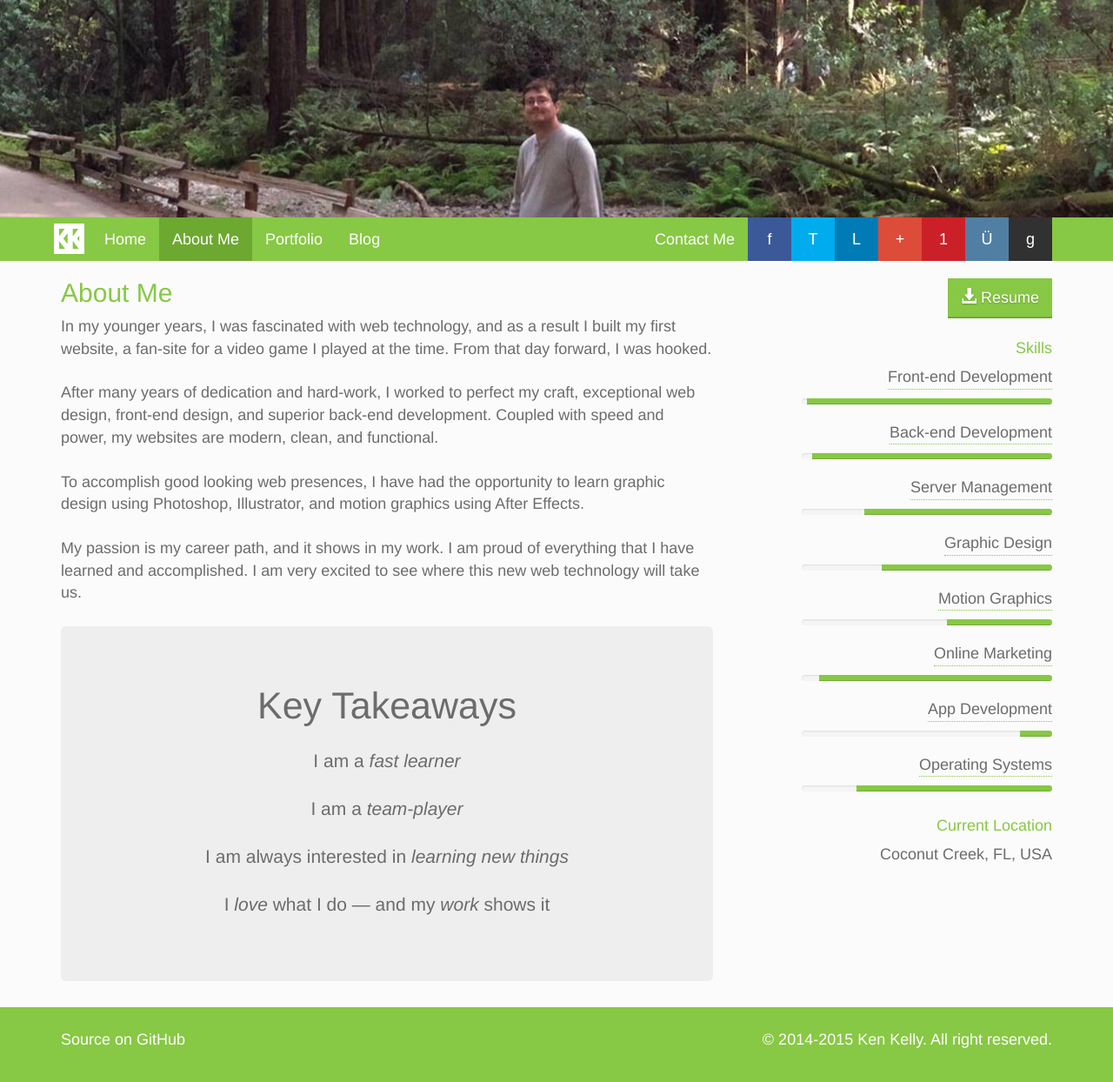
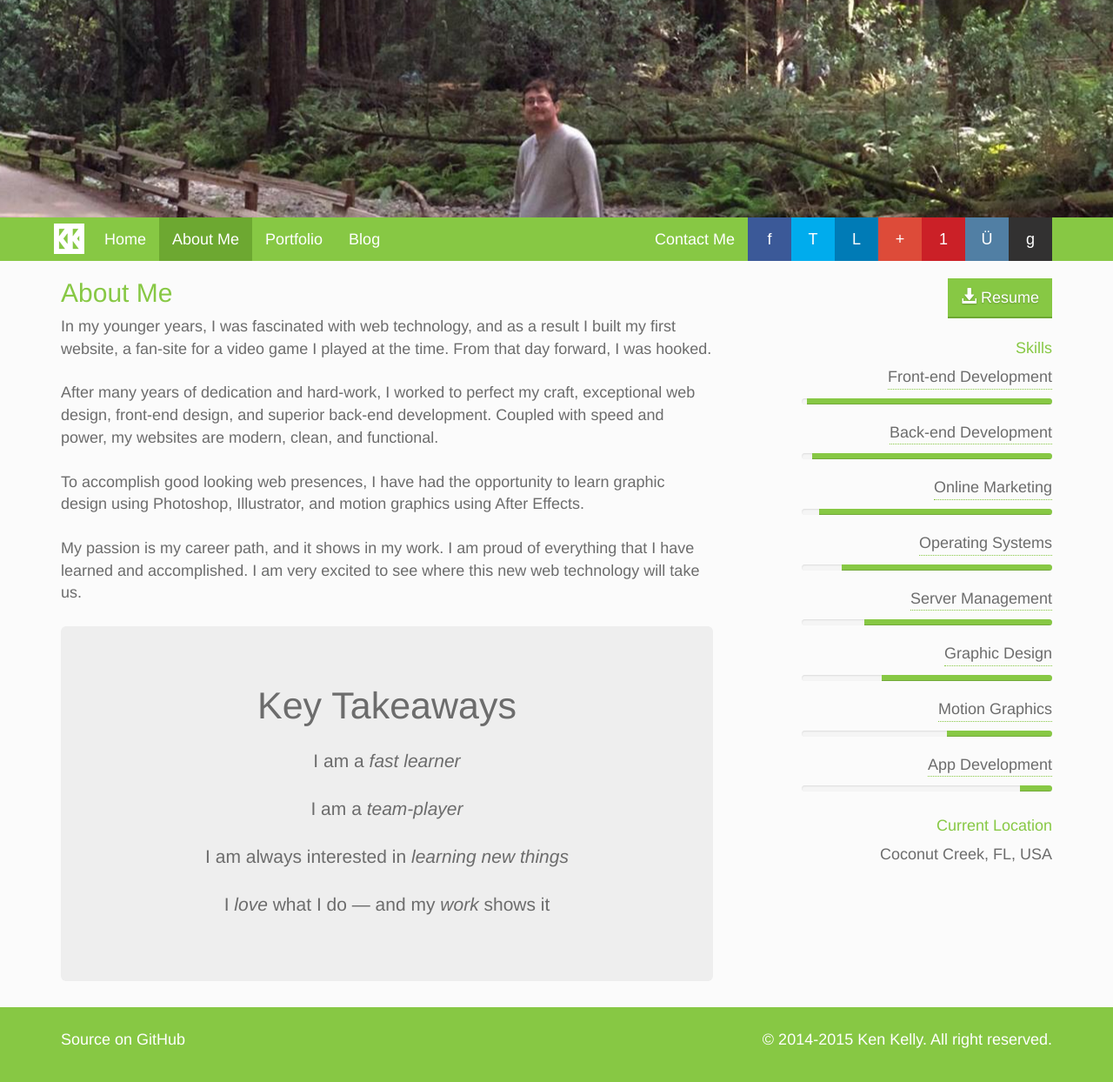
Before and after one commit to kenhkelly/kenhkelly.us, a Jekyll site: the page built from about-me.html, in a window 1280 px wide. Shown: the whole page at 87% size. Built offline with Jekyll 4.4.1, drawn with Linux system fonts in a browser that asks for light colours; some web fonts are replaced.

Commit message:
Resolves #10: Update OS in about me, and rearranged percent desc

```diff
--- a/about-me.html
+++ b/about-me.html
@@ -43,6 +43,20 @@ excerpt: I am a fast learner. I am a team-player. I am always interested in lear
                     </div>
                     <div class="clearfix"></div>
 
+                    <p data-toggle="popover" title="Online Marketing" data-placement="top" data-content="Search Engine Optimization, Pay-Per-Click Marketing, Social Media Marketing, Search Engine Marketing">Online Marketing</p>
+                    <div class="progress">
+                        <div class="progress-bar pull-right" role="progressbar" aria-valuenow="93" aria-valuemin="0" aria-valuemax="100" style="width: 93%">
+                        </div>
+                    </div>
+                    <div class="clearfix"></div>
+
+                    <p data-toggle="popover" title="Operating Systems" data-placement="top" data-content="Mac OSX, Windows XP-10, Linux/Unix">Operating Systems</p>
+                    <div class="progress">
+                        <div class="progress-bar pull-right" role="progressbar" aria-valuenow="84" aria-valuemin="0" aria-valuemax="100" style="width: 84%">
+                        </div>
+                    </div>
+                    <div class="clearfix"></div>
+
                     <p data-toggle="popover" title="Server Management" data-placement="top" data-content="Apache, Nginx, MongoDB, MySQL, Amazon Web Services, Digital Ocean, Firewall">Server Management</p>
                     <div class="progress">
                         <div class="progress-bar pull-right" role="progressbar" aria-valuenow="75" aria-valuemin="0" aria-valuemax="100" style="width: 75%">
@@ -64,23 +78,10 @@ excerpt: I am a fast learner. I am a team-player. I am always interested in lear
                     </div>
                     <div class="clearfix"></div>
 
-                    <p data-toggle="popover" title="Online Marketing" data-placement="top" data-content="Search Engine Optimization, Pay-Per-Click Marketing, Social Media Marketing, Search Engine Marketing">Online Marketing</p>
-                    <div class="progress">
-                        <div class="progress-bar pull-right" role="progressbar" aria-valuenow="93" aria-valuemin="0" aria-valuemax="100" style="width: 93%">
-                        </div>
-                    </div>
-                    <div class="clearfix"></div>
 
                     <p data-toggle="popover" title="App Development" data-placement="top" data-content="iOS, Titanium, PhoneGap">App Development</p>
                     <div class="progress">
                         <div class="progress-bar pull-right" role="progressbar" aria-valuenow="13" aria-valuemin="0" aria-valuemax="100" style="width: 13%">
-                        </div>
-                    </div>
-                    <div class="clearfix"></div>
-
-                    <p data-toggle="popover" title="Operating Systems" data-placement="top" data-content="Mac OSX, Windows XP-8, Linux/Unix">Operating Systems</p>
-                    <div class="progress">
-                        <div class="progress-bar pull-right" role="progressbar" aria-valuenow="78" aria-valuemin="0" aria-valuemax="100" style="width: 78%">
                         </div>
                     </div>
                     <div class="clearfix"></div>
```
